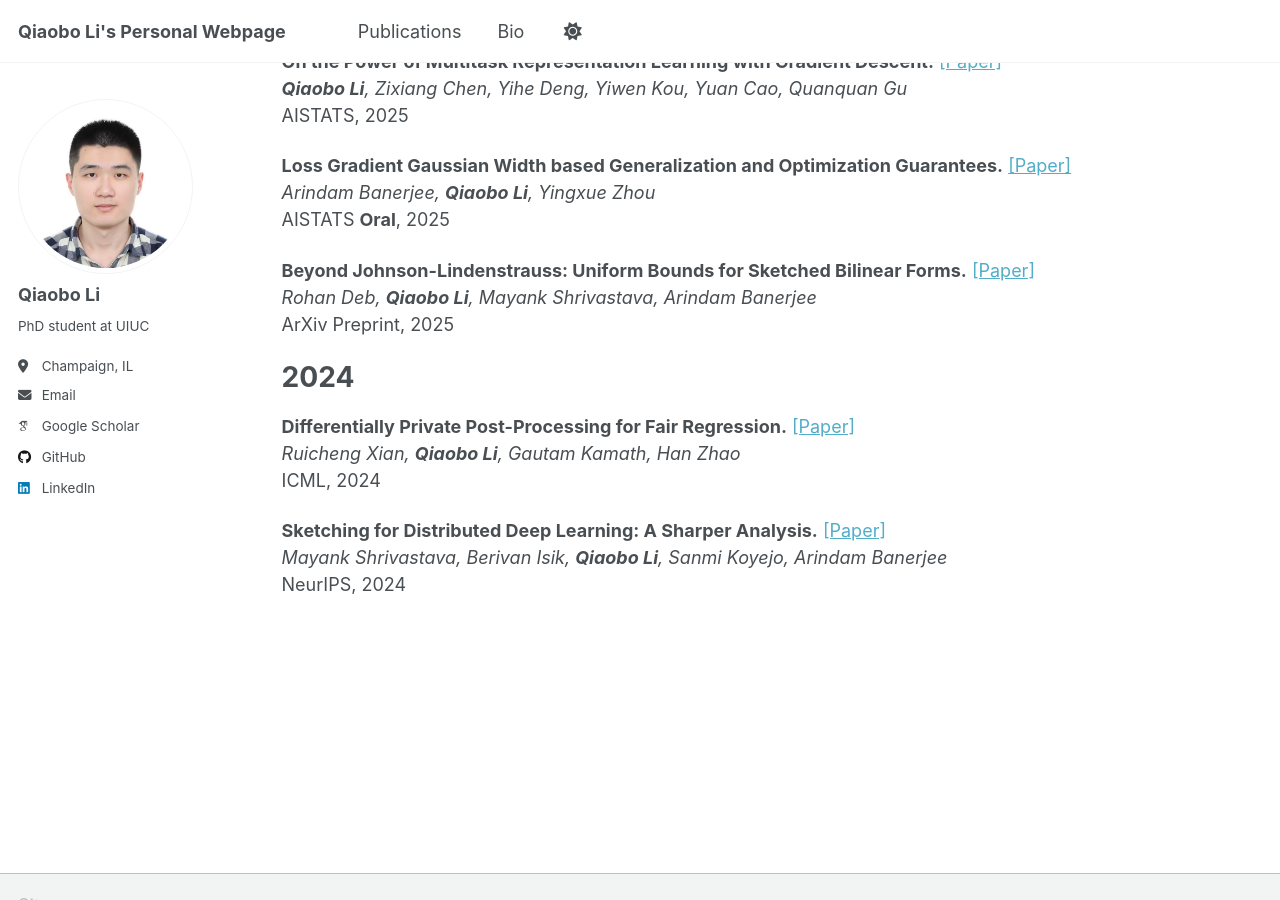
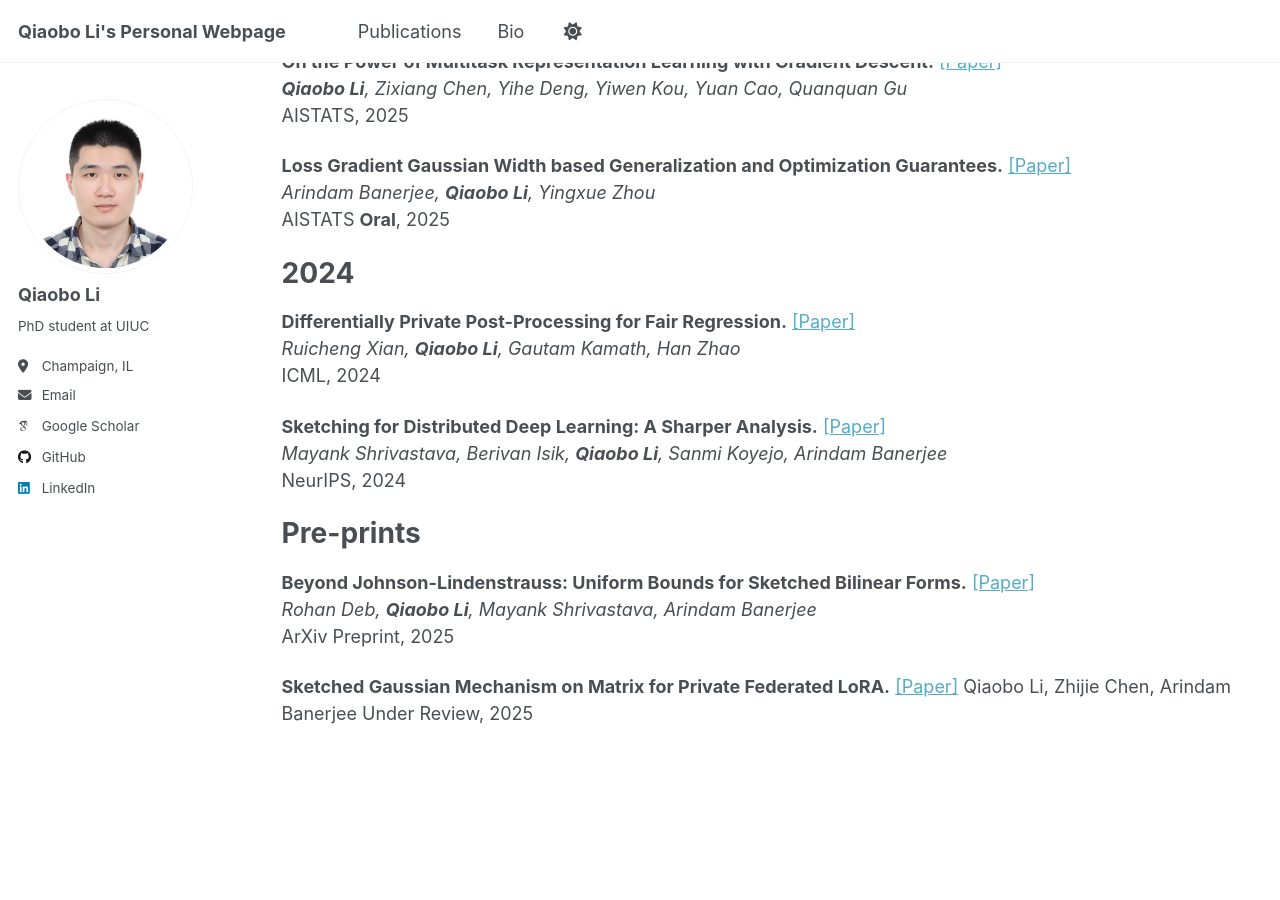
Before and after one commit to JoyceLi0729/joyceli0729.github.io, a Jekyll site: the page built from _pages/publications.md, in a window 1280 px wide and 900 px high, scrolled down 354 px. Built offline with Jekyll 4.4.1, drawn with Linux system fonts in a browser that asks for light colours; some web fonts are replaced; a script that is not in the unit is left out.

Commit message:
Update publications.md

```diff
--- a/_pages/publications.md
+++ b/_pages/publications.md
@@ -6,6 +6,7 @@ author_profile: true
 ---
 
 {% include base_path %}
+
 
 # 2025
 
@@ -37,3 +34,12 @@ ICML, 2024
 **Sketching for Distributed Deep Learning: A Sharper Analysis.** [[Paper]](https://openreview.net/pdf?id=0G0VpMjKyV)
 *Mayank Shrivastava, Berivan Isik, **Qiaobo Li**, Sanmi Koyejo, Arindam Banerjee*
 NeurIPS, 2024
+
+# Pre-prints
+**Beyond Johnson-Lindenstrauss: Uniform Bounds for Sketched Bilinear Forms.** [[Paper]](https://arxiv.org/abs/2509.21847)
+*Rohan Deb, **Qiaobo Li**, Mayank Shrivastava, Arindam Banerjee*
+ArXiv Preprint, 2025
+
+**Sketched Gaussian Mechanism on Matrix for Private Federated LoRA.** [[Paper]](https://openreview.net/pdf?id=4xzpNtnowK)
+Qiaobo Li, Zhijie Chen, Arindam Banerjee
+Under Review, 2025
```
Also changed, not shown: other parts of _pages/publications.md (+0 -4 lines).
